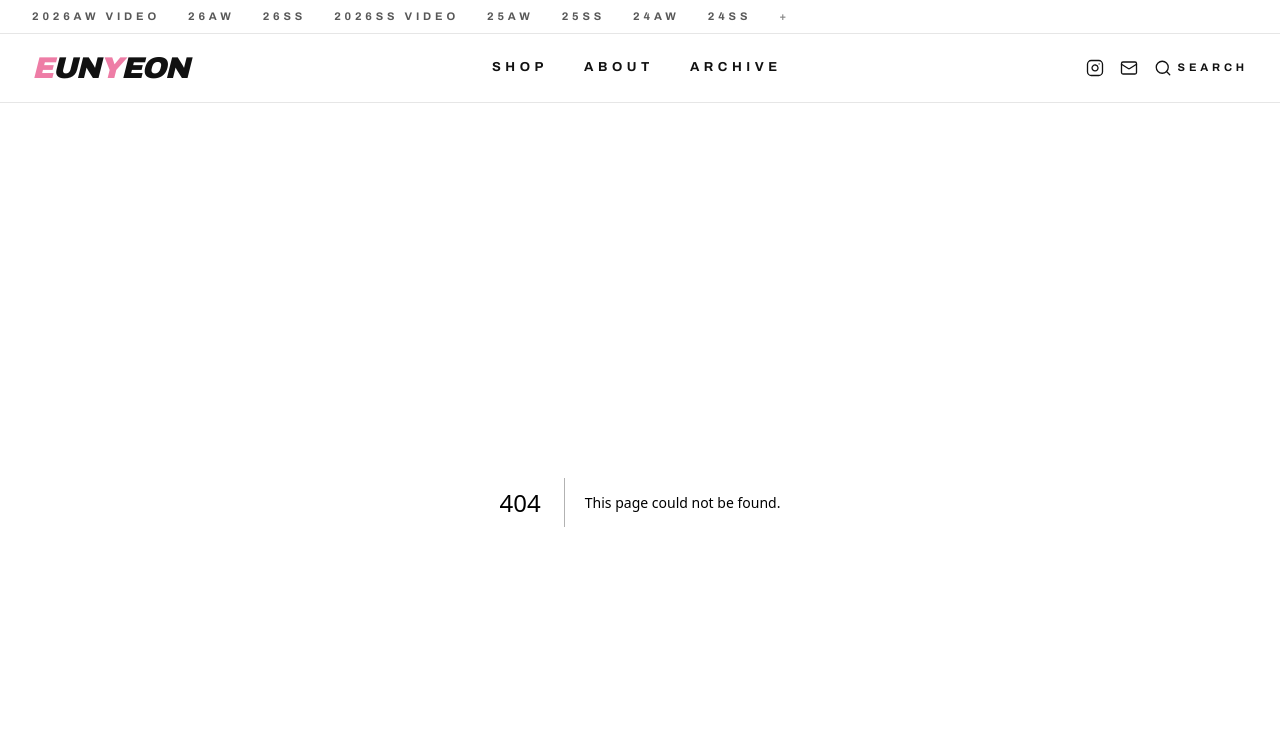
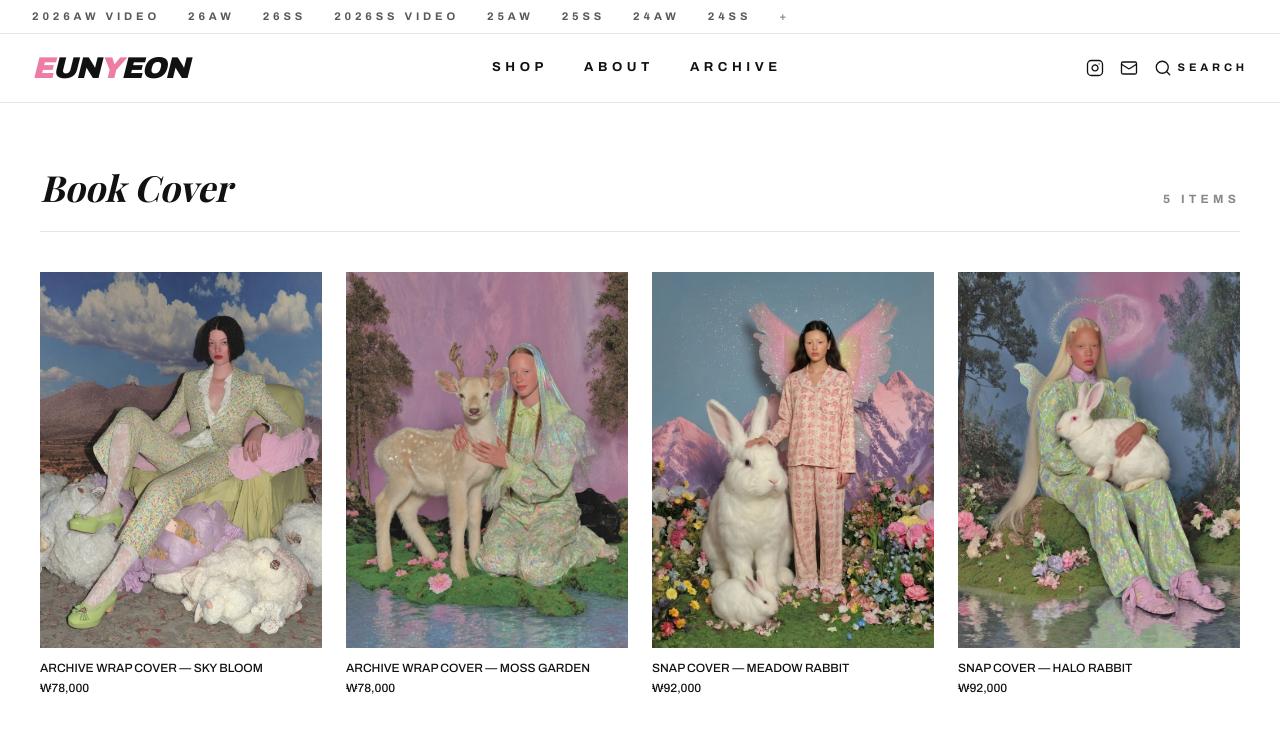
Before and after one commit to eunyeon-design/eunyeon-store, a Next.js app: page /shop in a window 1280 px wide. Before the commit this address had no page. Shown: the top 742 px of the page. Built offline with nearby package versions, Linux system fonts and the light colour scheme.

Commit message:
Add /shop page with product grid, link Book Cover archive tile to it

```diff
--- a/app/page.tsx
+++ b/app/page.tsx
@@ -1,4 +1,5 @@
 import Image from "next/image";
+import Link from "next/link";
 
 const MARQUEE_IMAGES = [
   "/marquee/lookbook-01.jpg",
@@ -102,18 +103,37 @@ export default function Home() {
             </p>
           </div>
           <div className="grid gap-px overflow-hidden border border-brand-off/15 sm:grid-cols-3">
-            {["Book Cover", "Accessories", "Apparel"].map((category, index) => (
-              <div
-                key={category}
-                data-cursor-hover
-                className="flex h-52 flex-col items-center justify-center gap-2 border border-brand-off/15 bg-brand-black transition-colors duration-300 hover:bg-brand-red/10"
-              >
-                <span className="font-serif text-2xl italic">{category}</span>
-                <span className="font-display text-[10px] font-bold uppercase tracking-widest2 text-brand-off/40">
-                  {index === 0 ? "Available Now" : "Coming Soon"}
-                </span>
-              </div>
-            ))}
+            {[
+              { name: "Book Cover", href: "/shop" },
+              { name: "Accessories", href: null },
+              { name: "Apparel", href: null },
+            ].map((category) => {
+              const tileClasses =
+                "flex h-52 flex-col items-center justify-center gap-2 border border-brand-off/15 bg-brand-black transition-colors duration-300 hover:bg-brand-red/10";
+              const content = (
+                <>
+                  <span className="font-serif text-2xl italic">{category.name}</span>
+                  <span className="font-display text-[10px] font-bold uppercase tracking-widest2 text-brand-off/40">
+                    {category.href ? "Available Now" : "Coming Soon"}
+                  </span>
+                </>
+              );
+
+              return category.href ? (
+                <Link
+                  key={category.name}
+                  href={category.href}
+                  data-cursor-hover
+                  className={tileClasses}
+                >
+                  {content}
+                </Link>
+              ) : (
+                <div key={category.name} data-cursor-hover className={tileClasses}>
+                  {content}
+                </div>
+              );
+            })}
           </div>
         </div>
       </section>
--- /dev/null
+++ b/app/shop/[slug]/page.tsx
@@ -0,0 +1,72 @@
+import Image from "next/image";
+import { notFound } from "next/navigation";
+import { bookCoverProducts } from "@/lib/products";
+
+export function generateStaticParams() {
+  return bookCoverProducts.map((product) => ({ slug: product.slug }));
+}
+
+export default function ProductPage({ params }: { params: { slug: string } }) {
+  const product = bookCoverProducts.find((item) => item.slug === params.slug);
+
+  if (!product) {
+    notFound();
+  }
+
+  const priceLabel = `${product.price.currency === "KRW" ? "₩" : "$"}${product.price.amount.toLocaleString("en-US")}`;
+
+  return (
+    <main className="mx-auto max-w-[1400px] px-6 py-16 sm:px-10">
+      <div className="grid gap-10 md:grid-cols-2">
+        <div className="relative aspect-[3/4] w-full overflow-hidden bg-brand-off">
+          <Image
+            src={product.images[0]}
+            alt={product.name}
+            fill
+            className="object-cover"
+            priority
+          />
+        </div>
+
+        <div>
+          <h1 className="font-serif text-3xl font-bold italic text-brand-black sm:text-4xl">
+            {product.name}
+          </h1>
+          <p className="mt-3 font-display text-lg text-brand-black/70">{priceLabel}</p>
+          <p className="mt-6 max-w-md font-display text-sm leading-relaxed text-brand-black/70">
+            {product.description}
+          </p>
+
+          <dl className="mt-8 space-y-2 border-t border-brand-black/10 pt-6 font-display text-xs uppercase tracking-widest2 text-brand-black/60">
+            {product.bookSize && (
+              <div className="flex justify-between">
+                <dt>Size</dt>
+                <dd>{product.bookSize}</dd>
+              </div>
+            )}
+            {product.material && (
+              <div className="flex justify-between">
+                <dt>Material</dt>
+                <dd>{product.material}</dd>
+              </div>
+            )}
+            {product.bindingType && (
+              <div className="flex justify-between">
+                <dt>Binding</dt>
+                <dd>{product.bindingType}</dd>
+              </div>
+            )}
+          </dl>
+
+          <button
+            type="button"
+            data-cursor-hover
+            className="mt-10 w-full border border-brand-black bg-brand-black py-3 font-display text-xs font-bold uppercase tracking-widest2 text-brand-off transition-colors hover:bg-brand-red hover:border-brand-red"
+          >
+            Add to Bag
+          </button>
+        </div>
+      </div>
+    </main>
+  );
+}
--- /dev/null
+++ b/app/shop/page.tsx
@@ -0,0 +1,27 @@
+import ProductCard from "@/components/ProductCard";
+import { bookCoverProducts } from "@/lib/products";
+
+export const metadata = {
+  title: "Shop — eunyeon",
+};
+
+export default function ShopPage() {
+  return (
+    <main className="mx-auto max-w-[1400px] px-6 py-16 sm:px-10">
+      <div className="mb-10 flex flex-wrap items-end justify-between gap-4 border-b border-brand-black/10 pb-6">
+        <h1 className="font-serif text-3xl font-bold italic text-brand-black sm:text-4xl">
+          Book Cover
+        </h1>
+        <p className="font-display text-xs font-bold uppercase tracking-widest2 text-brand-black/50">
+          {bookCoverProducts.length} Items
+        </p>
+      </div>
+
+      <div className="grid grid-cols-2 gap-x-6 gap-y-12 lg:grid-cols-4">
+        {bookCoverProducts.map((product) => (
+          <ProductCard key={product.id} product={product} />
+        ))}
+      </div>
+    </main>
+  );
+}
--- a/components/Header.tsx
+++ b/components/Header.tsx
@@ -4,7 +4,7 @@ import { useState } from "react";
 import { Instagram, Mail, Menu, Search, X } from "lucide-react";
 
 const NAV_LINKS = [
-  { label: "SHOP", href: "#" },
+  { label: "SHOP", href: "/shop" },
   { label: "ABOUT", href: "#about" },
   { label: "ARCHIVE", href: "#archive" },
 ];
--- /dev/null
+++ b/components/ProductCard.tsx
@@ -0,0 +1,29 @@
+import Image from "next/image";
+import type { Product } from "@/types/product";
+
+function formatPrice(amount: number, currency: string) {
+  const symbol = currency === "KRW" ? "₩" : "$";
+  return `${symbol}${amount.toLocaleString("en-US")}`;
+}
+
+export default function ProductCard({ product }: { product: Product }) {
+  return (
+    <a href={`/shop/${product.slug}`} data-cursor-hover className="group block">
+      <div className="relative aspect-[3/4] w-full overflow-hidden bg-brand-off">
+        <Image
+          src={product.images[0]}
+          alt={product.name}
+          fill
+          className="object-cover transition-transform duration-500 group-hover:scale-[1.03]"
+          sizes="(min-width: 1024px) 25vw, (min-width: 640px) 50vw, 100vw"
+        />
+      </div>
+      <p className="mt-3 font-display text-xs font-normal uppercase tracking-normal text-brand-black">
+        {product.name}
+      </p>
+      <p className="mt-1 font-display text-xs text-brand-black">
+        {formatPrice(product.price.amount, product.price.currency)}
+      </p>
+    </a>
+  );
+}
--- /dev/null
+++ b/lib/products.ts
@@ -0,0 +1,82 @@
+import type { BookCoverProduct } from "@/types/product";
+
+/**
+ * Book cover catalogue shown on /shop.
+ *
+ * To change a product photo: drop the new image in /public/marquee (or
+ * anywhere under /public) and update the matching `images` path below.
+ * To add a product: copy one of the objects below and give it a unique
+ * `id`/`slug`.
+ */
+export const bookCoverProducts: BookCoverProduct[] = [
+  {
+    id: "bc-001",
+    slug: "archive-wrap-cover-01",
+    name: "Archive Wrap Cover — Sky Bloom",
+    description: "A wrap-style book cover cut from an archival lookbook print.",
+    price: { amount: 78000, currency: "KRW" },
+    images: ["/marquee/lookbook-01.jpg"],
+    category: "book-cover",
+    bookSize: "A5",
+    material: "Cotton twill",
+    bindingType: "Wrap",
+    inStock: true,
+    createdAt: "2026-01-01",
+  },
+  {
+    id: "bc-002",
+    slug: "archive-wrap-cover-02",
+    name: "Archive Wrap Cover — Moss Garden",
+    description: "A wrap-style book cover cut from an archival lookbook print.",
+    price: { amount: 78000, currency: "KRW" },
+    images: ["/marquee/lookbook-02.jpg"],
+    category: "book-cover",
+    bookSize: "A5",
+    material: "Cotton twill",
+    bindingType: "Wrap",
+    inStock: true,
+    createdAt: "2026-01-01",
+  },
+  {
+    id: "bc-003",
+    slug: "snap-cover-03",
+    name: "Snap Cover — Meadow Rabbit",
+    description: "A snap-closure book cover with a padded spine.",
+    price: { amount: 92000, currency: "KRW" },
+    images: ["/marquee/lookbook-03.jpg"],
+    category: "book-cover",
+    bookSize: "B6",
+    material: "Cotton twill",
+    bindingType: "Snap",
+    inStock: true,
+    createdAt: "2026-01-01",
+  },
+  {
+    id: "bc-004",
+    slug: "snap-cover-04",
+    name: "Snap Cover — Halo Rabbit",
+    description: "A snap-closure book cover with a padded spine.",
+    price: { amount: 92000, currency: "KRW" },
+    images: ["/marquee/lookbook-04.jpg"],
+    category: "book-cover",
+    bookSize: "B6",
+    material: "Cotton twill",
+    bindingType: "Snap",
+    inStock: true,
+    createdAt: "2026-01-01",
+  },
+  {
+    id: "bc-005",
+    slug: "elastic-cover-05",
+    name: "Elastic Cover — Sleeping Unicorn",
+    description: "A pocket-size elastic-band book cover.",
+    price: { amount: 68000, currency: "KRW" },
+    images: ["/marquee/lookbook-05.jpg"],
+    category: "book-cover",
+    bookSize: "Pocket",
+    material: "Cotton twill",
+    bindingType: "Elastic",
+    inStock: true,
+    createdAt: "2026-01-01",
+  },
+];
```
Also changed, not shown: 1 other file (tests, documents, lock files or other folders).
